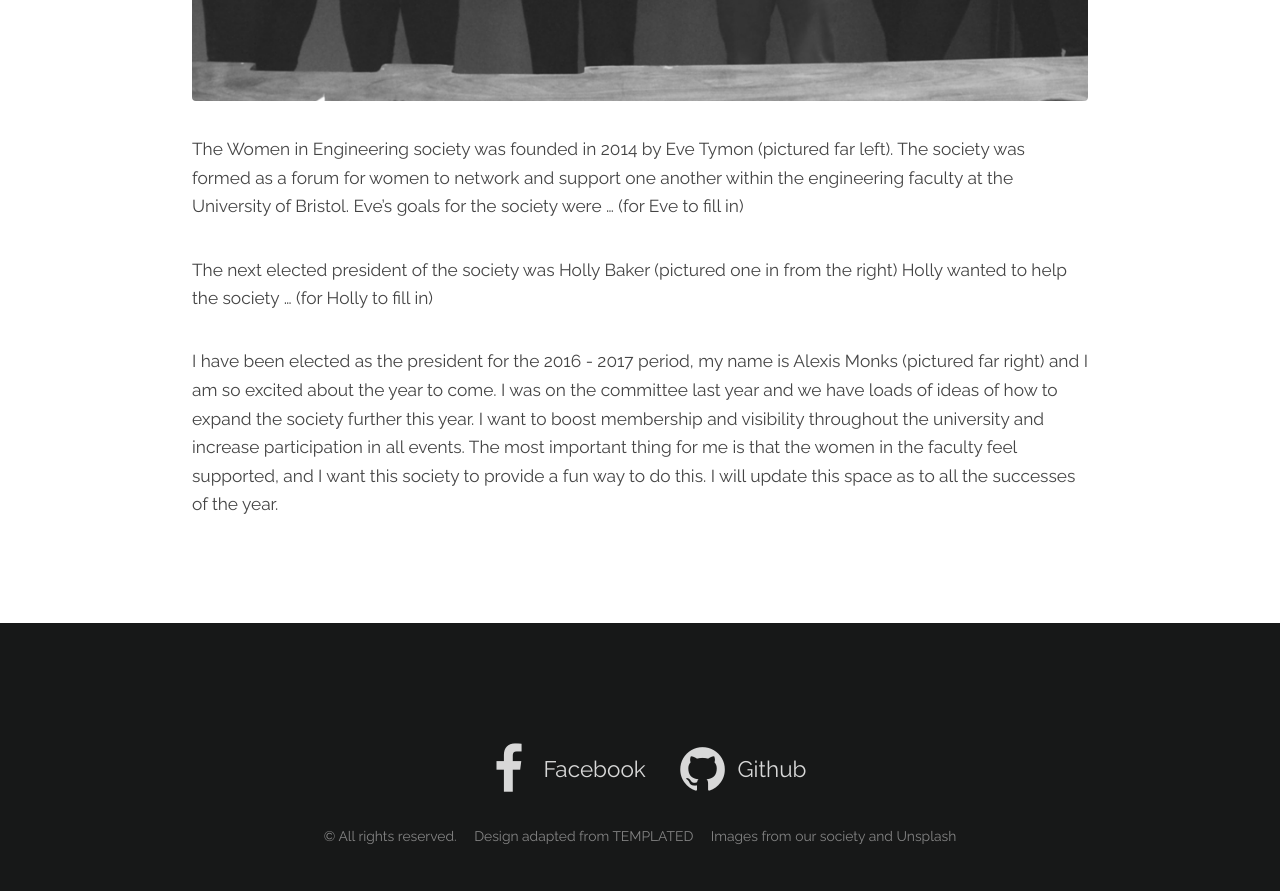
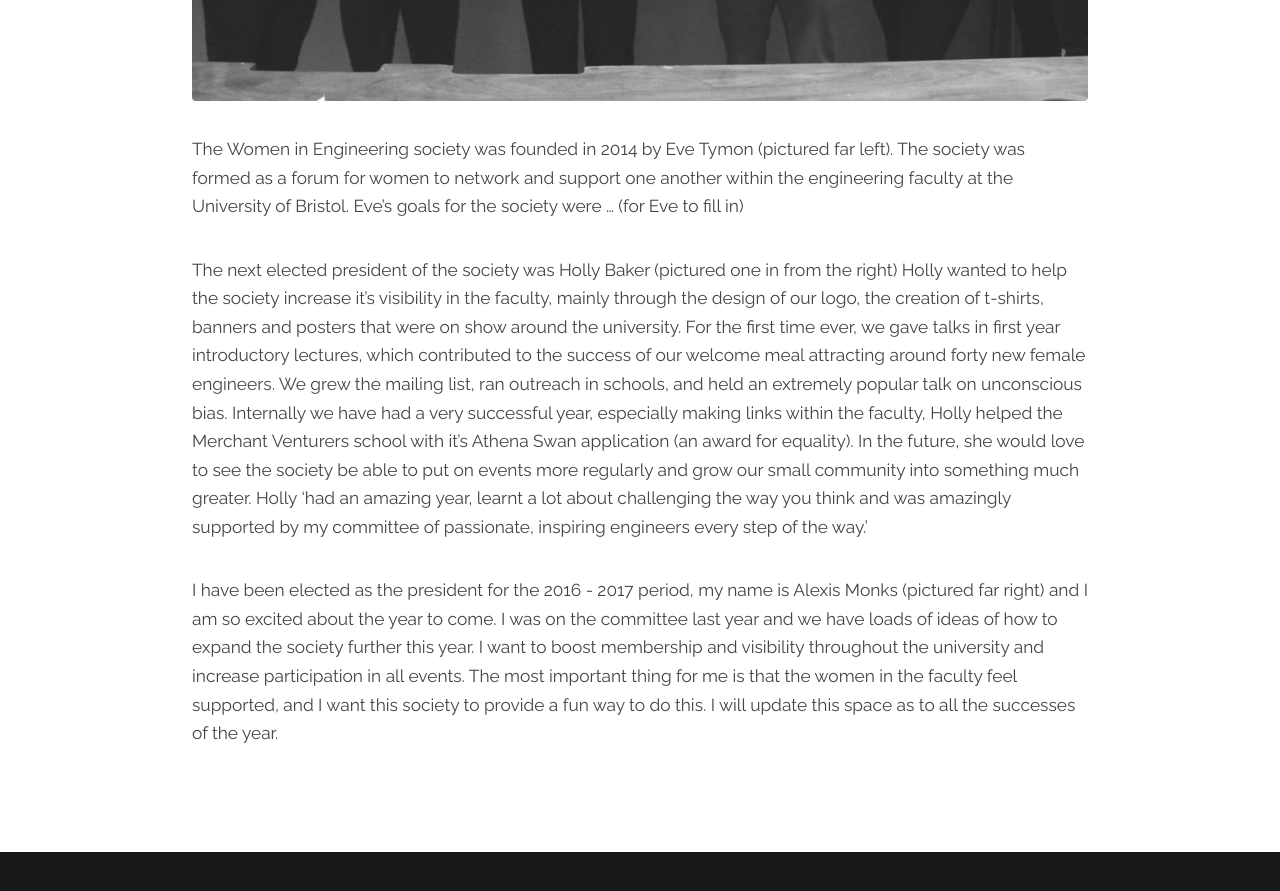
Before and after one commit to aatina/wiebristol.github.io, a Jekyll site: the page built from about.md, in a window 1280 px wide and 900 px high, scrolled down 973 px. Shown: the top 891 px of the window. Built offline with Jekyll 4.4.1, drawn with Linux system fonts in a browser that asks for light colours.

Commit message:
Hollys bio included

```diff
--- a/about.md
+++ b/about.md
@@ -10,6 +10,6 @@ excerpt: A brief history of the society.
 
 The Women in Engineering society was founded in 2014 by Eve Tymon (pictured far left). The society was formed as a forum for women to network and support one another within the engineering faculty at the University of Bristol. Eve's goals for the society were ... (for Eve to fill in)
 
-The next elected president of the society was Holly Baker (pictured one in from the right) Holly wanted to help the society ... (for Holly to fill in)
+The next elected president of the society was Holly Baker (pictured one in from the right) Holly wanted to help the society increase it’s visibility in the faculty, mainly through the design of our logo, the creation of t-shirts, banners and posters that were on show around the university.  For the first time ever, we gave talks in first year introductory lectures, which contributed to the success of our welcome meal attracting around forty new female engineers. We grew the mailing list, ran outreach in schools, and held an extremely popular talk on unconscious bias. Internally we have had a very successful year, especially making links within the faculty, Holly helped the Merchant Venturers school with it’s Athena Swan application (an award for equality). In the future, she would love to see the society be able to put on events more regularly and grow our small community into something much greater. Holly 'had an amazing year, learnt a lot about challenging the way you think and was amazingly supported by my committee of passionate, inspiring engineers every step of the way.'
 
 I have been elected as the president for the 2016 - 2017 period, my name is Alexis Monks (pictured far right) and I am so excited about the year to come. I was on the committee last year and we have loads of ideas of how to expand the society further this year. I want to boost membership and visibility throughout the university and increase participation in all events. The most important thing for me is that the women in the faculty feel supported, and I want this society to provide a fun way to do this. I will update this space as to all the successes of the year.
```
